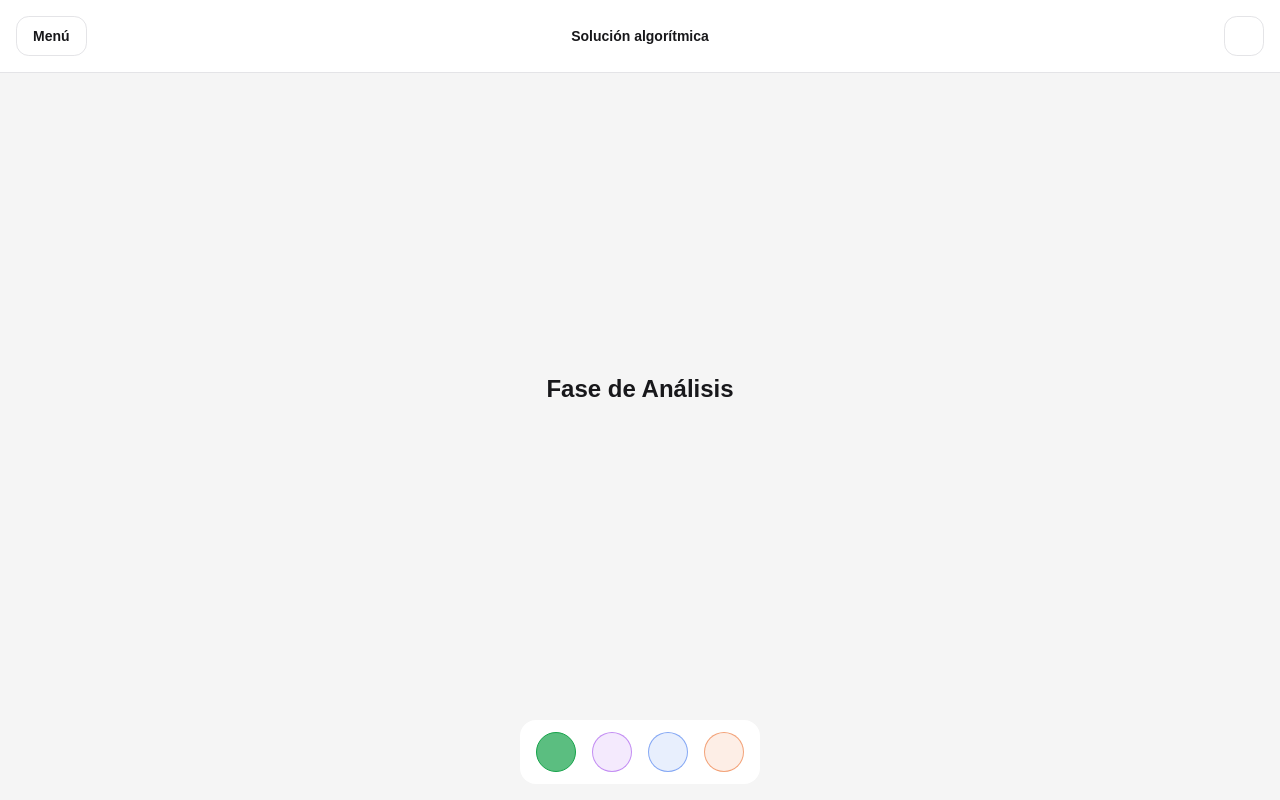
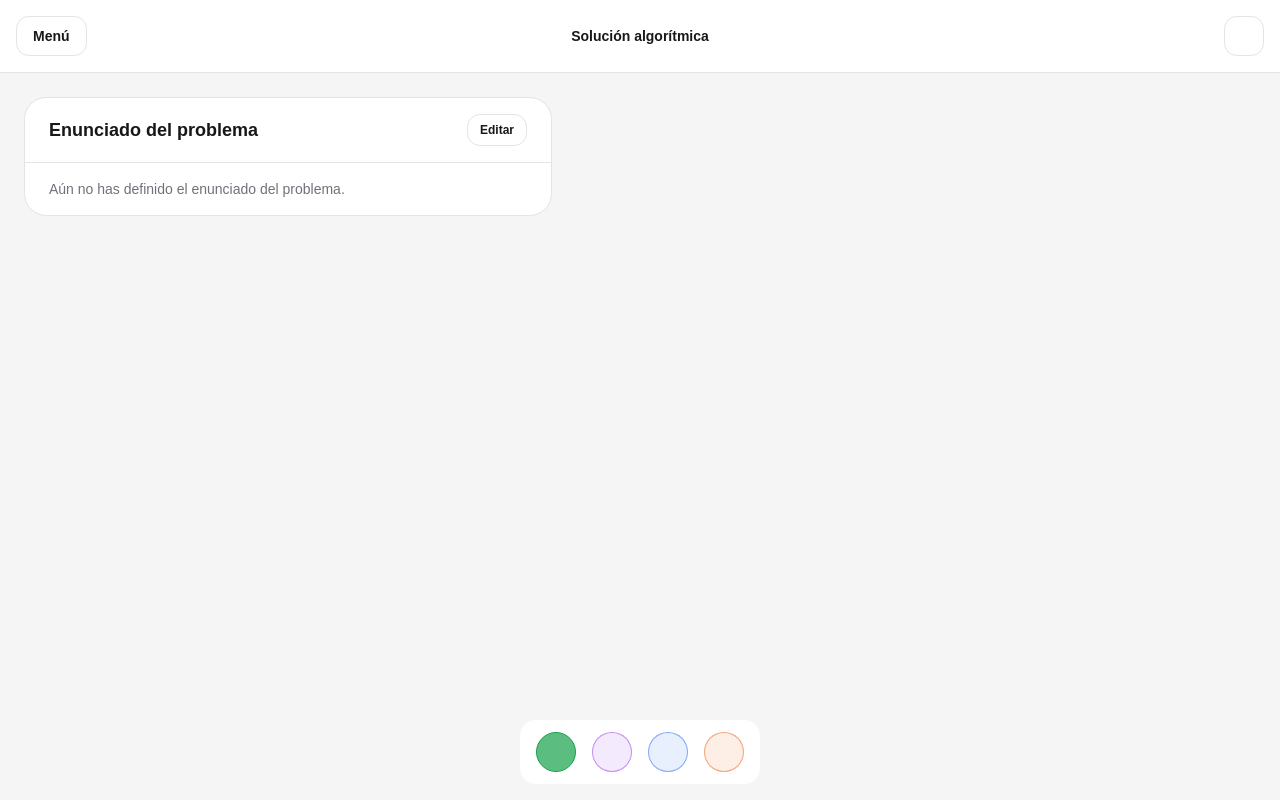
Before and after one commit to ChrisZys/epaa, a Next.js app: page /analisis in a window 1280 px wide. Built offline with nearby package versions, Linux system fonts and the light colour scheme; some icons are missing.

Commit message:
feat: add Analysis phase UI with problem statement editor and token pills

```diff
--- a/package.json
+++ b/package.json
@@ -16,7 +16,8 @@
     "next": "16.2.9",
     "react": "19.2.4",
     "react-dom": "19.2.4",
-    "tailwind-merge": "3.6.0"
+    "tailwind-merge": "3.6.0",
+    "zustand": "^5.0.14"
   },
   "devDependencies": {
     "@tailwindcss/postcss": "4",
--- /dev/null
+++ b/src/components/TextArea.jsx
@@ -0,0 +1,14 @@
+import { cn } from "@/lib/utils";
+
+export function TextArea({ disabled = false, className, ...props }) {
+  return (
+    <textarea
+      disabled={disabled}
+      className={cn(
+        "flex min-h-15 w-full rounded-md border border-border bg-background px-3 py-2 text-sm text-foreground placeholder:text-muted-foreground transition-colors duration-200 focus-visible:outline-none focus-visible:ring-2 focus-visible:ring-ring/50 disabled:cursor-not-allowed disabled:opacity-50",
+        className,
+      )}
+      {...props}
+    />
+  );
+}
--- /dev/null
+++ b/src/modules/Analysis/components/ProblemStatementCard.jsx
@@ -0,0 +1,92 @@
+"use client";
+
+import { useState, useCallback } from "react";
+import { Card, CardContent } from "@/components/Card";
+import {
+  Modal,
+  ModalHeader,
+  ModalContent,
+  ModalActions,
+} from "@/components/Modal";
+import { TextArea } from "@/components/TextArea";
+import { Button } from "@/components/Button";
+import { useAnalysisStore } from "@/modules/Analysis/store";
+
+export function ProblemStatementCard() {
+  const problemStatement = useAnalysisStore((state) => state.problemStatement);
+  const tokens = useAnalysisStore((state) => state.tokens);
+  const setProblemStatement = useAnalysisStore(
+    (state) => state.setProblemStatement,
+  );
+
+  const [isModalOpen, setIsModalOpen] = useState(false);
+  const [editText, setEditText] = useState("");
+
+  const handleOpenChange = useCallback(
+    (open) => {
+      if (open) setEditText(problemStatement);
+      setIsModalOpen(open);
+    },
+    [problemStatement],
+  );
+
+  const handleAccept = useCallback(() => {
+    setProblemStatement(editText);
+    setIsModalOpen(false);
+  }, [editText, setProblemStatement]);
+
+  const handleCancel = useCallback(() => {
+    setIsModalOpen(false);
+  }, []);
+
+  return (
+    <Card>
+      <div className="flex items-center justify-between border-b border-border px-6 py-4">
+        <span className="text-lg font-semibold">Enunciado del problema</span>
+        <Modal
+          trigger="Editar"
+          variant="outline"
+          size="sm"
+          isOpen={isModalOpen}
+          onOpenChange={handleOpenChange}
+        >
+          <ModalHeader>Editar Enunciado</ModalHeader>
+          <ModalContent className="flex flex-col gap-4 p-4">
+            <TextArea
+              value={editText}
+              onChange={(event) => setEditText(event.target.value)}
+              placeholder="Escribe aquí el enunciado del problema..."
+              className="min-h-50"
+            />
+          </ModalContent>
+          <ModalActions>
+            <Button variant="outline" onClick={handleCancel}>
+              Cancelar
+            </Button>
+            <Button variant="primary" onClick={handleAccept}>
+              Aceptar
+            </Button>
+          </ModalActions>
+        </Modal>
+      </div>
+      <CardContent>
+        {tokens.length > 0 ? (
+          <div className="flex flex-wrap">
+            {tokens.map((token) => (
+              <span
+                key={token.id}
+                className="cursor-pointer rounded-sm px-2 py-1 text-sm text-foreground transition-colors hover:bg-accent hover:text-accent-foreground"
+              >
+                {token.text}
+              </span>
+            ))}
+          </div>
+        ) : (
+          <p className="text-sm text-muted-foreground">
+            Aún no has definido el enunciado del problema.
+          </p>
+        )}
+      </CardContent>
+    </Card>
+  );
+}
--- /dev/null
+++ b/src/modules/Analysis/store.js
@@ -0,0 +1,22 @@
+import { create } from "zustand";
+import { persist } from "zustand/middleware";
+
+export const useAnalysisStore = create(
+  persist(
+    (set) => ({
+      problemStatement: "",
+      tokens: [],
+
+      setProblemStatement: (text) =>
+        set({
+          problemStatement: text,
+          tokens: text
+            .trim()
+            .split(/\s+/)
+            .filter(Boolean)
+            .map((word, index) => ({ id: `token-${index}`, text: word })),
+        }),
+    }),
+    { name: "epaa-analysis" },
+  ),
+);
--- a/src/views/AnalysisView.jsx
+++ b/src/views/AnalysisView.jsx
@@ -1,9 +1,14 @@
 "use client";
+
+import { ProblemStatementCard } from "@/modules/Analysis/components/ProblemStatementCard";
 
 export function AnalysisView() {
   return (
-    <div className="flex flex-1 items-center justify-center">
-      <h1 className="text-2xl font-semibold">Fase de Análisis</h1>
+    <div className="flex flex-1 flex-col lg:flex-row">
+      <div className="p-6 lg:w-1/2 lg:max-w-xl">
+        <ProblemStatementCard />
+      </div>
+      <div className="p-6 lg:w-1/2" />
     </div>
   );
 }
```
Also changed, not shown: 1 other file (tests, documents, lock files or other folders).
